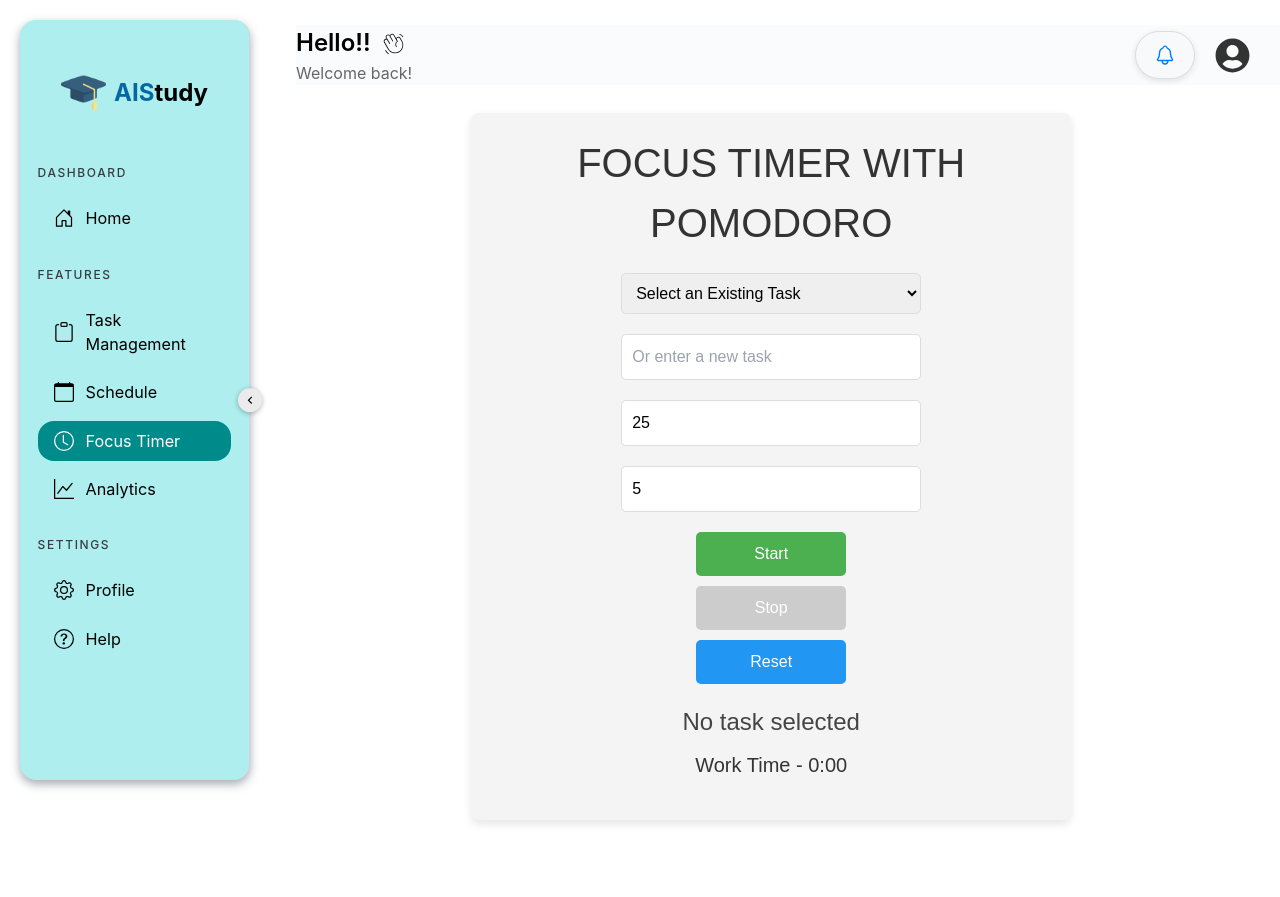
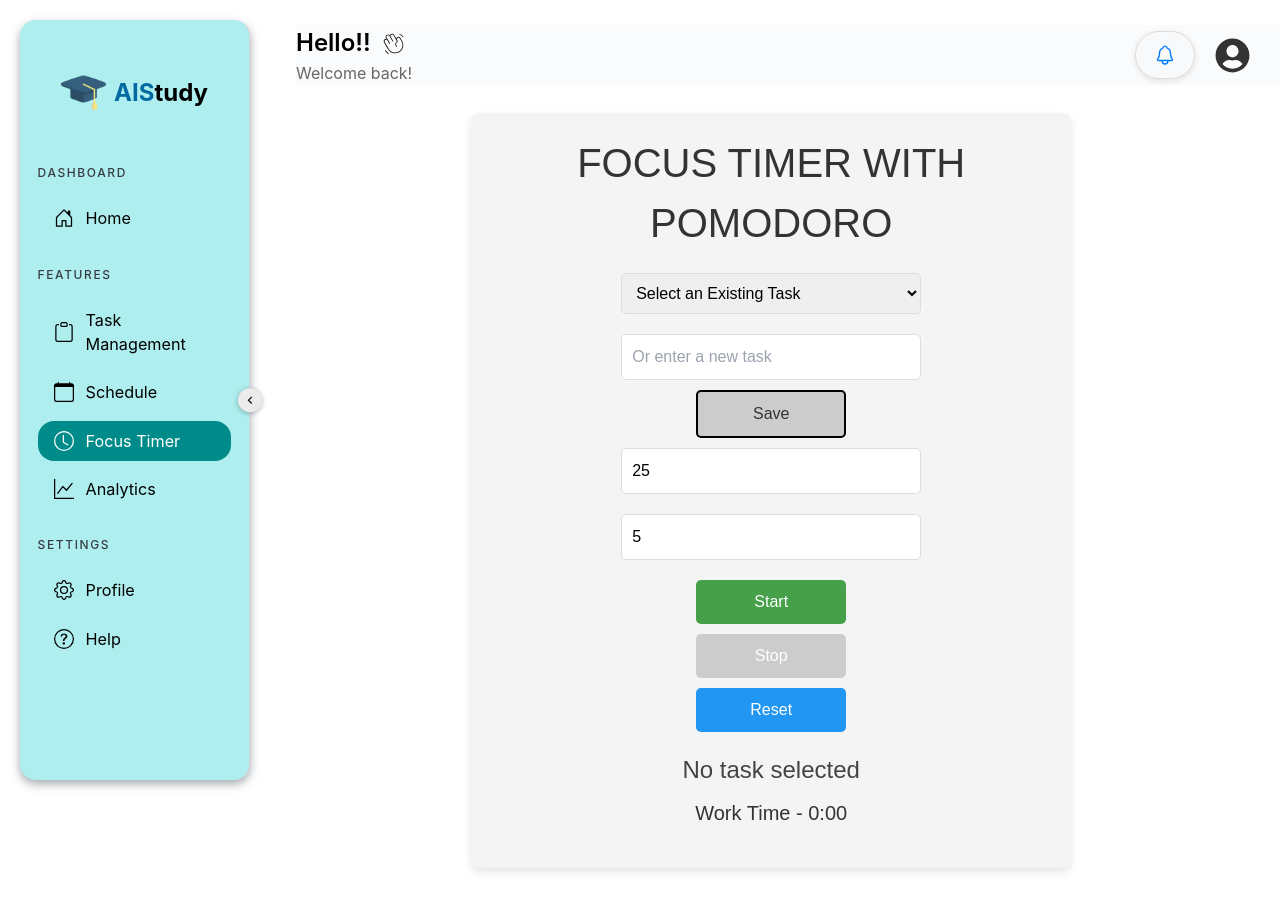
Before and after one commit to Advanced-web-application-developmentK21/Web-Frontend, a React (Create React App) app: page /timer in a window 1280 px wide. Built offline with nearby package versions, Linux system fonts and the light colour scheme.

Commit message:
update Focust Timmer UI

```diff
--- a/package.json
+++ b/package.json
@@ -9,7 +9,6 @@
     "@types/jest": "^27.5.2",
     "@types/node": "^16.18.121",
     "@types/react": "^18.3.12",
-    "@types/react-big-calendar": "^1.16.0",
     "@types/react-dom": "^18.3.1",
     "axios": "^1.7.8",
     "classnames": "^2.5.1",
@@ -54,6 +53,8 @@
   },
   "devDependencies": {
     "@babel/plugin-proposal-private-property-in-object": "^7.21.11",
+    "@types/react-big-calendar": "^1.16.0",
+    "@types/react-datepicker": "^7.0.0",
     "autoprefixer": "^10.4.20",
     "postcss": "^8.4.49",
     "tailwindcss": "^3.4.15"
--- a/src/pages/FocusTime/FocusTimerPage.tsx
+++ b/src/pages/FocusTime/FocusTimerPage.tsx
@@ -58,6 +58,14 @@ function FocusTimer() {
     setIsBreak(false);
   };
 
+  const saveTask = () => {
+    const trimmedTask = newTask.trim();
+    if (trimmedTask && !taskList.includes(trimmedTask)) {
+      setTaskList((prev) => [...prev, trimmedTask]); // Add new task to the list
+      setNewTask(""); // Clear the input field after saving
+    }
+  };
+
   const stopTimer = () => {
     setIsRunning(false);
   };
@@ -83,12 +91,21 @@ function FocusTimer() {
             </option>
           ))}
         </select>
+        <div>
           <input
             type="text"
             placeholder="Or enter a new task"
             value={newTask}
             onChange={(e) => setNewTask(e.target.value)}
           />
+          <button
+            className="save-button"
+            onClick={saveTask}
+            disabled={!newTask.trim()} // Disable button if input is empty
+          >
+            Save
+          </button>
+        </div>
         <input
           type="number"
           placeholder="Work Duration (minutes)"
--- a/src/styles/FocusTimer.css
+++ b/src/styles/FocusTimer.css
@@ -49,16 +49,37 @@
   }
 
   /* Button styles */
+  .focus-timer-container .save-button {
+    background-color: #ffffff;
+    color: #333;
+    border: #000000;
+    border-style: solid;
+    border-width: 2px;
+  }
+  .focus-timer-container .save-button:hover {
+    color: #48ff00;
+    background-color: white;
+  }
 
-  .focus-timer-container .star-button {
+  .focus-timer-container .start-button {
     background-color: #45a049;
   }
+  .focus-timer-container .start-button:hover {
+    background-color: #0dff00;
+  }
+
   .focus-timer-container .stop-button {
+    background-color: #be301ada;
+  }
+  .focus-timer-container .stop-button:hover {
     background-color: #ff0000;
   }
 
   .focus-timer-container .reset-button {
     background-color: #2196f3;
+  }
+  .focus-timer-container .reset-button:hover {
+    background-color: #005cf1;
   }
 
   .focus-timer-container button {
@@ -66,18 +87,11 @@
     font-size: 1rem;
     border: none;
     border-radius: 5px;
-    background-color: #4caf50;
     color: white;
     cursor: pointer;
     transition: background-color 0.3s;
     width: 100%;
     max-width: 150px;
-  }
-
-
-
-  .focus-timer-container button:hover {
-    background-color: #45a049;
   }
 
   .focus-timer-container button:disabled {
```
Also changed, not shown: 1 other file (tests, documents, lock files or other folders). Lines whose indentation alone changed are shown as unchanged.
